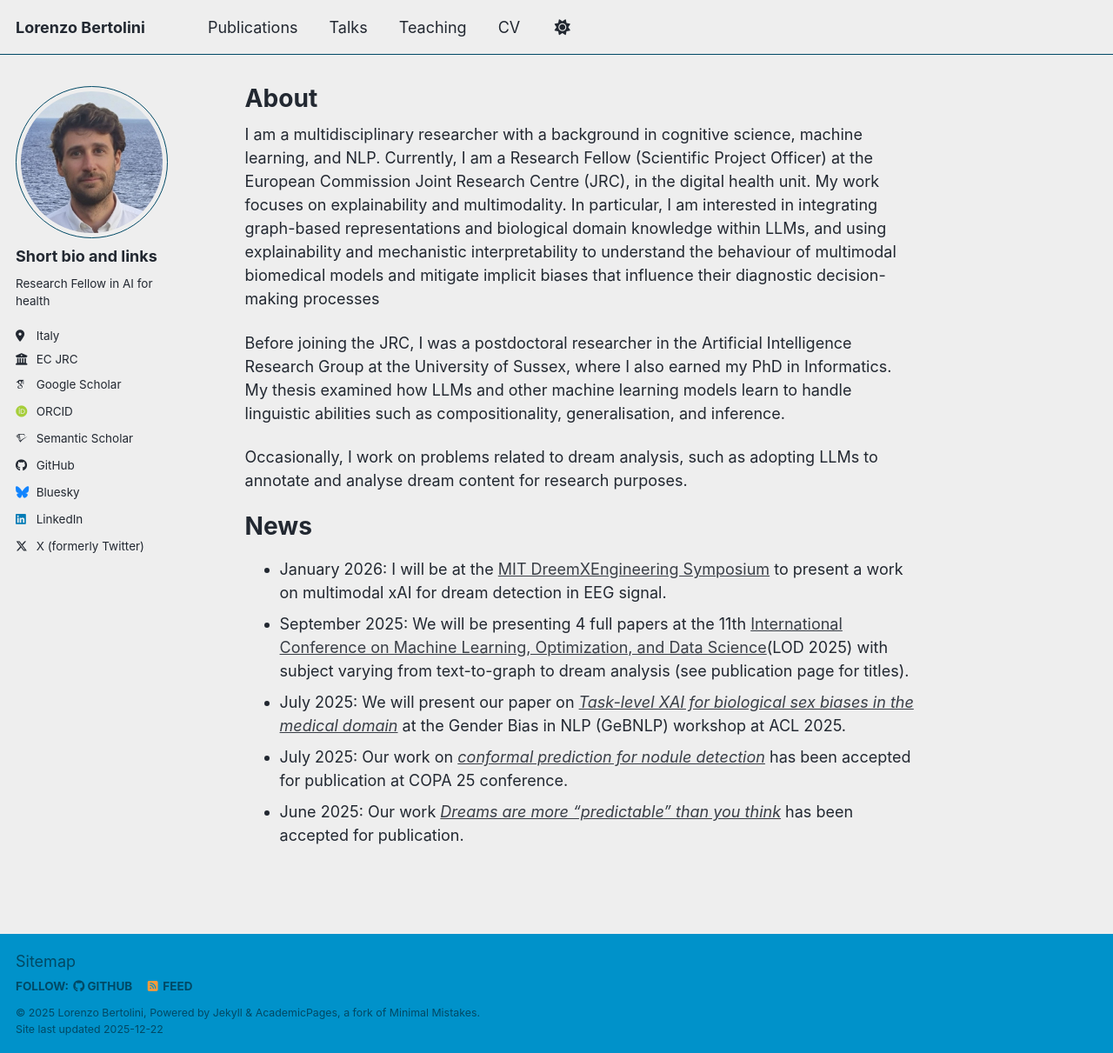
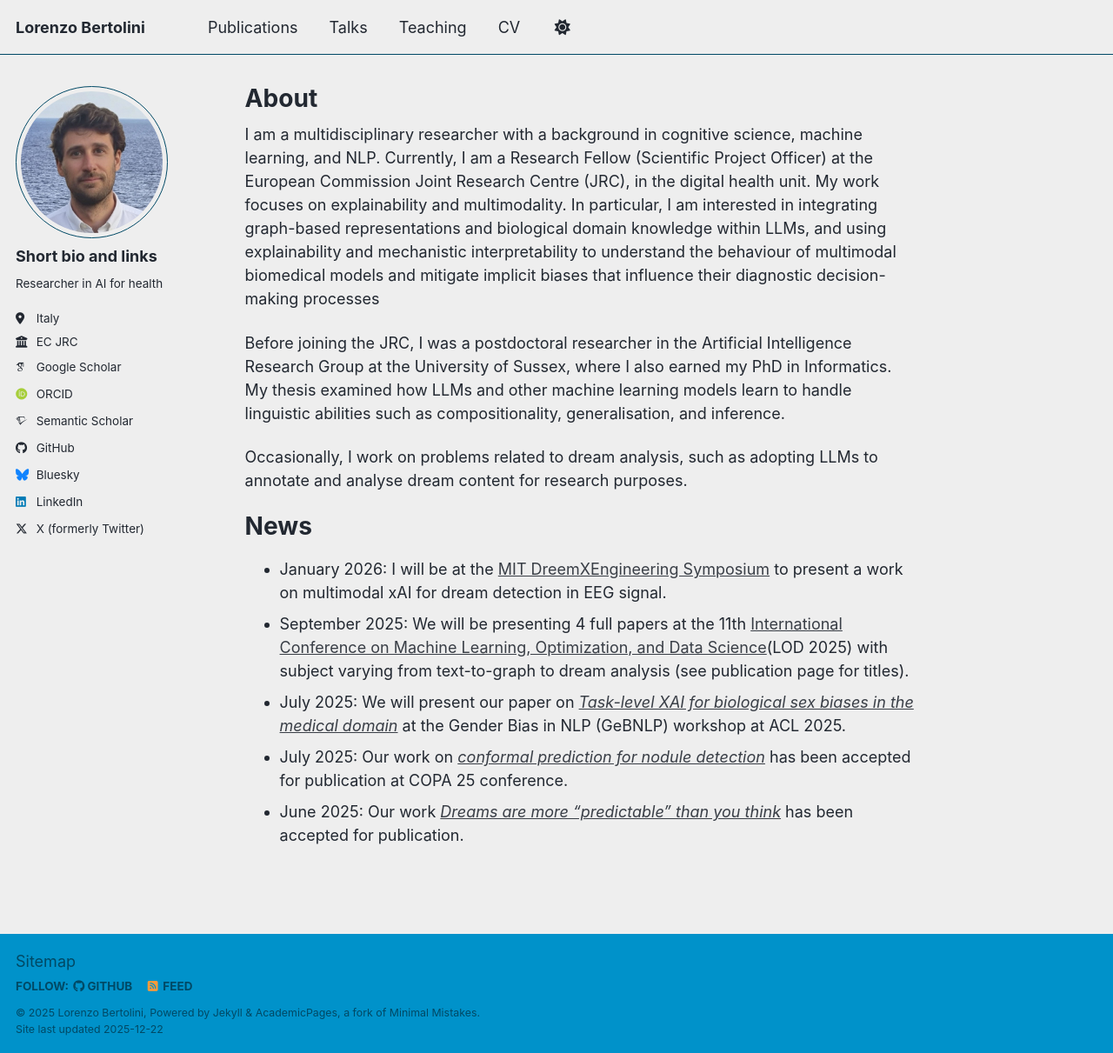
Before and after one commit to lorenzoscottb/lorenzoscottb.github.io, a Jekyll site: the page built from _pages/about.md, in a window 1280 px wide and 1211 px high. Shown: the whole window at 87% size. Built offline with Jekyll 4.4.1, drawn with Linux system fonts in a browser that asks for light colours; some web fonts are replaced; a script bundle is joined from its source files by our own code; library files that are not in the unit come from our copies.

Commit message:
Update _config.yml

```diff
--- a/_config.yml
+++ b/_config.yml
@@ -26,7 +26,7 @@ author:
   avatar           : "pht.jpg"
   name             : "Short bio and links"
   pronouns         : # example: "she/her"
-  bio              : "Research Fellow in AI for health"
+  bio              : "Researcher in AI for health"
   location         : "Italy"
   employer         : "EC JRC"
   uri              : # URL
```
